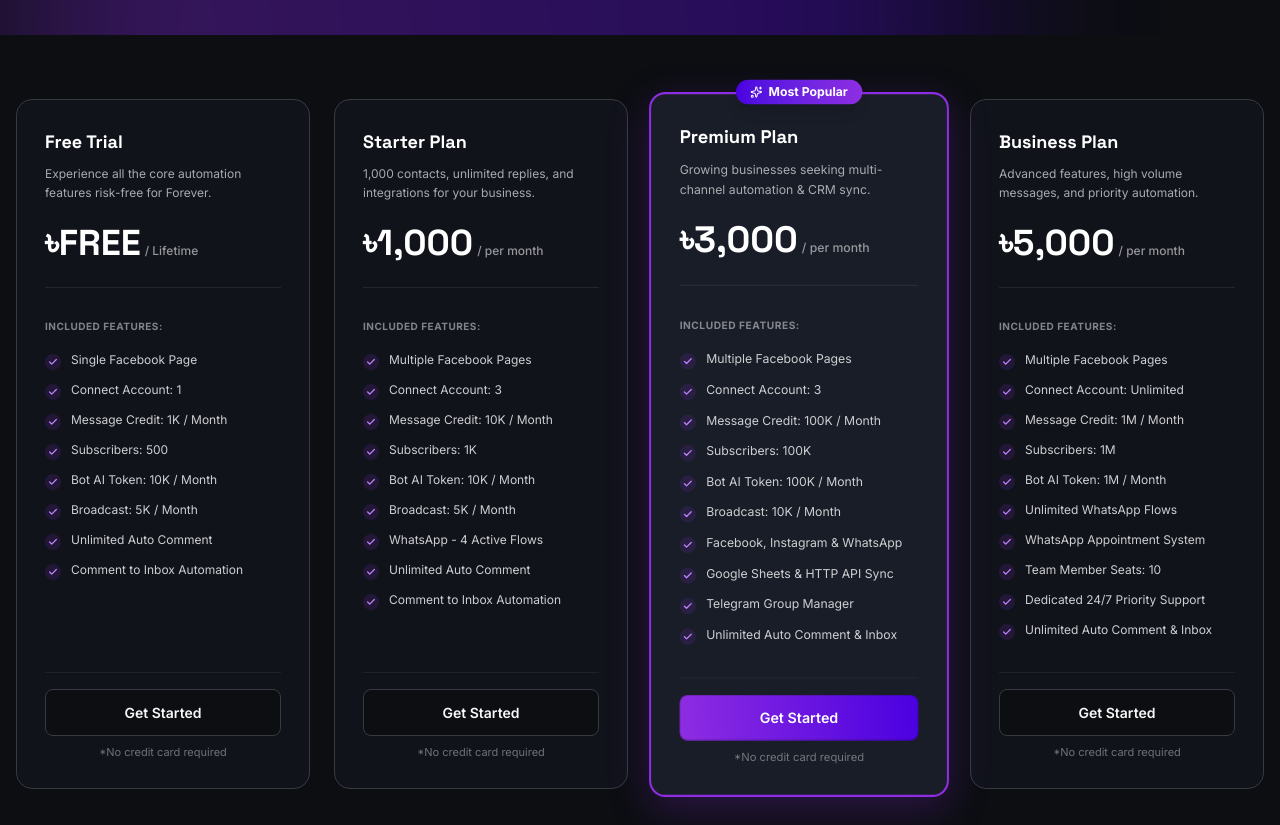
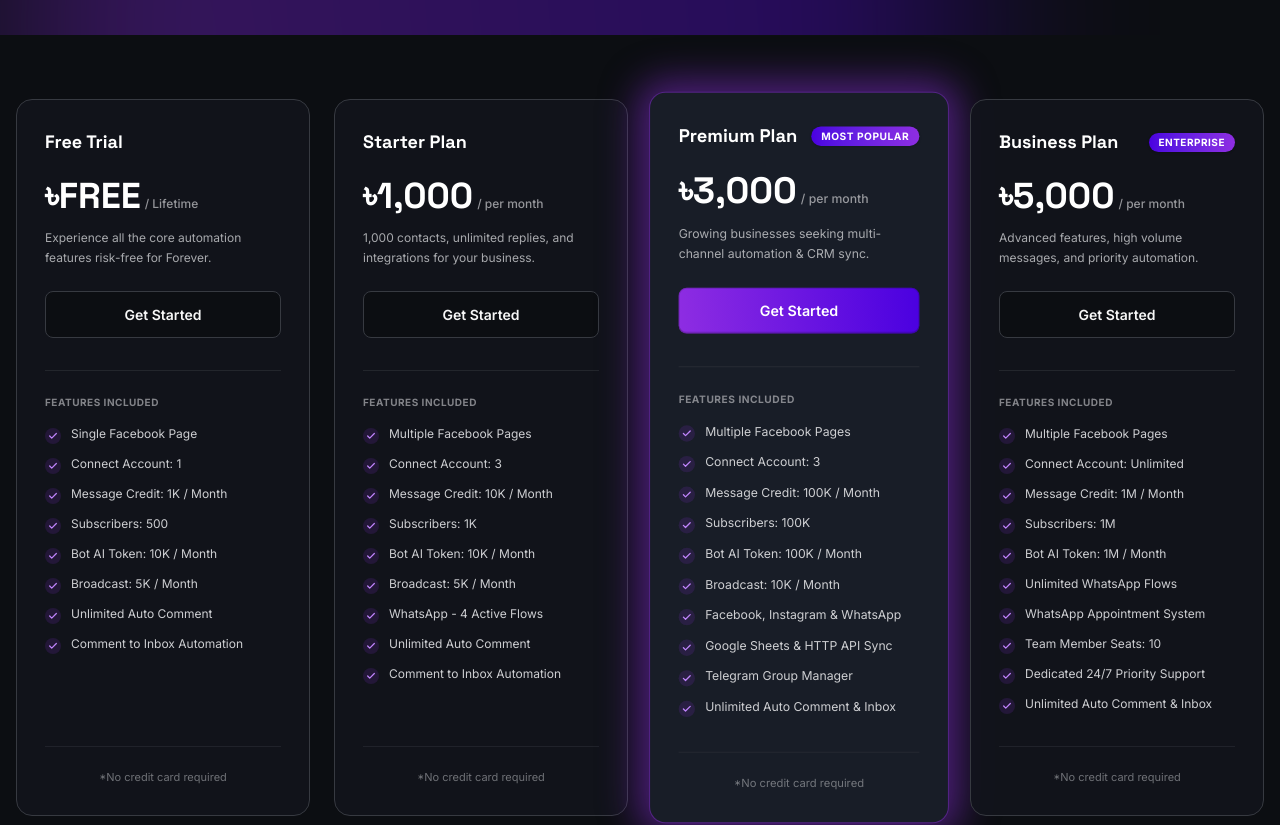
Before and after one commit to huipper1/jadubot-website, a Next.js app: page /pricing in a window 1280 px wide. Shown: the part 460-1285 px from the top of the page. Built offline with nearby package versions, Linux system fonts and the light colour scheme; no server answers.

Commit message:
feat: implement landing page components, configuration, and booking redirect page

```diff
--- a/src/app/book-a-free-demo/page.tsx
+++ b/src/app/book-a-free-demo/page.tsx
@@ -1,6 +1,6 @@
 import type { Metadata } from "next";
-import { DemoHero, DemoPerks, DemoForm } from "@/components/routes/demo";
-import { siteConfig } from "@/config/site";
+import { redirect } from "next/navigation";
+import { CALENDLY_DEMO_URL, siteConfig } from "@/config/site";
 
 export const metadata: Metadata = {
   title: "Book a Free Demo – Experience Smarter Automation | Jadubot",
@@ -17,21 +17,5 @@ export const metadata: Metadata = {
 };
 
 export default function BookADemoPage() {
-  return (
-    <>
-      <DemoHero />
-      <section className="relative py-12 md:py-20 border-t border-white/5">
-        <div className="container">
-          <div className="mx-auto grid max-w-5xl gap-12 lg:grid-cols-5">
-            <div className="lg:col-span-2">
-              <DemoPerks />
-            </div>
-            <div className="lg:col-span-3">
-              <DemoForm />
-            </div>
-          </div>
-        </div>
-      </section>
-    </>
-  );
+  redirect(CALENDLY_DEMO_URL);
 }
--- a/src/components/layouts/footer/Footer.tsx
+++ b/src/components/layouts/footer/Footer.tsx
@@ -1,6 +1,7 @@
 import Image from "next/image";
 import Link from "next/link";
 import { ArrowUpRight } from "lucide-react";
+import { CALENDLY_DEMO_URL } from "@/config/site";
 
 export function Footer() {
   const currentYear = new Date().getFullYear();
@@ -85,13 +86,15 @@ export function Footer() {
                 </Link>
               </li>
               <li>
-                <Link
-                  href="/book-a-free-demo"
+                <a
+                  href={CALENDLY_DEMO_URL}
+                  target="_blank"
+                  rel="noopener noreferrer"
                   className="inline-flex items-center gap-1 transition-colors hover:text-white"
                 >
                   <span>Live Demo</span>
                   <ArrowUpRight className="h-3.5 w-3.5" />
-                </Link>
+                </a>
               </li>
             </ul>
           </div>
--- a/src/components/routes/cpa/CpaHero.tsx
+++ b/src/components/routes/cpa/CpaHero.tsx
@@ -1,6 +1,7 @@
 import Link from "next/link";
 import { ArrowRight, Flame, ShieldAlert, Cpu } from "lucide-react";
 import { Badge } from "@/ui";
+import { CALENDLY_DEMO_URL } from "@/config/site";
 
 export function CpaHero() {
   return (
@@ -34,12 +35,14 @@ export function CpaHero() {
               <ArrowRight className="h-4 w-4" />
             </Link>
 
-            <Link
-              href="/book-a-free-demo"
+            <a
+              href={CALENDLY_DEMO_URL}
+              target="_blank"
+              rel="noopener noreferrer"
               className="inline-flex w-full items-center justify-center gap-2 rounded-full border border-white/10 bg-white/5 px-7 py-3.5 text-sm font-semibold text-foreground backdrop-blur-md transition-all hover:border-brand/40 sm:w-auto"
             >
               <span>Book Strategy Call</span>
-            </Link>
+            </a>
           </div>
 
           <div className="mt-10 grid grid-cols-2 gap-4 border-t border-white/5 pt-8 sm:grid-cols-3">
--- a/src/components/routes/home/HomeCta.tsx
+++ b/src/components/routes/home/HomeCta.tsx
@@ -1,5 +1,6 @@
 import Link from "next/link";
 import { ArrowRight, Sparkles } from "lucide-react";
+import { CALENDLY_DEMO_URL } from "@/config/site";
 
 export function HomeCta() {
   return (
@@ -29,13 +30,15 @@ export function HomeCta() {
             </p>
 
             <div className="mt-8 flex flex-col items-center justify-center gap-4 sm:flex-row">
-              <Link
-                href="/book-a-free-demo"
+              <a
+                href={CALENDLY_DEMO_URL}
+                target="_blank"
+                rel="noopener noreferrer"
                 className="group btn-primary inline-flex w-full items-center justify-center gap-2 px-8 py-4 text-sm font-semibold text-white shadow-[0_0_25px_rgba(142,45,226,0.35)] transition-all duration-300 hover:scale-[1.02] sm:w-auto"
               >
                 <span>Book a Free Live Demo</span>
                 <ArrowRight className="h-4 w-4 transition-transform duration-200 group-hover:translate-x-1" />
-              </Link>
+              </a>
 
               <Link
                 href="/service"
--- a/src/components/routes/home/HomeHero.tsx
+++ b/src/components/routes/home/HomeHero.tsx
@@ -1,6 +1,7 @@
 import Image from "next/image";
 import Link from "next/link";
 import { ArrowRight, Play } from "lucide-react";
+import { CALENDLY_DEMO_URL } from "@/config/site";
 
 export function HomeHero() {
   return (
@@ -56,9 +57,14 @@ export function HomeHero() {
               <span>Watch Demo</span>
             </a>
 
-            <Link href="/book-a-free-demo" className="btn-primary">
+            <a
+              href={CALENDLY_DEMO_URL}
+              target="_blank"
+              rel="noopener noreferrer"
+              className="btn-primary"
+            >
               <span>Book a live demo</span>
-            </Link>
+            </a>
           </div>
         </div>
 
--- a/src/components/routes/home/HomePricing.tsx
+++ b/src/components/routes/home/HomePricing.tsx
@@ -1,95 +1,12 @@
 "use client";
 
 import { useRef } from "react";
-import { Check } from "lucide-react";
-import { cn } from "@/utils";
 import { gsap, useGSAP } from "@/lib/animations";
-
-const PRICING_TIERS = [
-  {
-    name: "Free Trial",
-    price: "৳FREE",
-    period: "Lifetime",
-    badge: null,
-    description: "Experience all the core automation features risk-free for Forever.",
-    isPopular: false,
-    features: [
-      "Single Facebook Page",
-      "Connect Account: 1",
-      "Message Credit: 1K / Month",
-      "Subscribers: 500",
-      "Bot AI Token: 10K / Month",
-      "Broadcast: 5K / Month",
-      "Unlimited Auto Comment",
-      "Comment to Inbox Automation"
-    ]
-  },
-  {
-    name: "Starter Plan",
-    price: "৳1,000",
-    period: "per month",
-    badge: null,
-    description: "1,000 contacts, unlimited replies, and integrations for your business.",
-    isPopular: false,
-    features: [
-      "Multiple Facebook Pages",
-      "Connect Account: 3",
-      "Message Credit: 10K / Month",
-      "Subscribers: 1K",
-      "Bot AI Token: 10K / Month",
-      "Broadcast: 5K / Month",
-      "WhatsApp - 4 Active Flows",
-      "Unlimited Auto Comment",
-      "Comment to Inbox Automation"
-    ]
-  },
-  {
-    name: "Premium Plan",
-    price: "৳3,000",
-    period: "per month",
-    badge: "Most Popular",
-    description: "Growing businesses seeking multi-channel automation & CRM sync.",
-    isPopular: true,
-    features: [
-      "Multiple Facebook Pages",
-      "Connect Account: 3",
-      "Message Credit: 100K / Month",
-      "Subscribers: 100K",
-      "Bot AI Token: 100K / Month",
-      "Broadcast: 10K / Month",
-      "Facebook, Instagram & WhatsApp",
-      "Google Sheets & HTTP API Sync",
-      "Telegram Group Manager",
-      "Unlimited Auto Comment & Inbox"
-    ]
-  },
-  {
-    name: "Business Plan",
-    price: "৳5,000",
-    period: "per month",
-    badge: "Enterprise",
-    description: "Advanced features, high volume messages, and priority automation.",
-    isPopular: false,
-    features: [
-      "Multiple Facebook Pages",
-      "Connect Account: Unlimited",
-      "Message Credit: 1M / Month",
-      "Subscribers: 1M",
-      "Bot AI Token: 1M / Month",
-      "Unlimited WhatsApp Flows",
-      "WhatsApp Appointment System",
-      "Team Member Seats: 10",
-      "Dedicated 24/7 Priority Support",
-      "Unlimited Auto Comment & Inbox"
-    ]
-  }
-];
+import { PricingCards } from "@/components/routes/pricing";
 
 export function HomePricing() {
   const sectionRef = useRef<HTMLElement | null>(null);
   const headerRef = useRef<HTMLDivElement | null>(null);
-  const cardsRef = useRef<HTMLDivElement[]>([]);
-  const gridRef = useRef<HTMLDivElement | null>(null);
 
   useGSAP(
     () => {
@@ -99,7 +16,7 @@ export function HomePricing() {
 
       if (prefersReducedMotion) return;
 
-      // 1. Header pop animation
+      // Header pop animation
       if (headerRef.current) {
         gsap.fromTo(
           headerRef.current,
@@ -115,30 +32,6 @@ export function HomePricing() {
             scrollTrigger: {
               trigger: headerRef.current,
               start: "top 85%",
-              once: true
-            }
-          }
-        );
-      }
-
-      // 2. Cards pop animation (staggered across the 4 cards)
-      const validCards = cardsRef.current.filter(Boolean);
-      if (validCards.length > 0) {
-        gsap.fromTo(
-          validCards,
-          {
-            scale: 0.88,
-            opacity: 0
-          },
-          {
-            scale: 1,
-            opacity: 1,
-            duration: 0.8,
-            stagger: 0.1,
-            ease: "back.out(1.4)",
-            scrollTrigger: {
-              trigger: gridRef.current || validCards[0],
-              start: "top 82%",
               once: true
             }
           }
@@ -169,93 +62,8 @@ export function HomePricing() {
           </p>
         </div>
 
-        {/* 4 Pricing Cards Grid */}
-        <div ref={gridRef} className="mt-16 grid gap-6 sm:grid-cols-2 xl:grid-cols-4">
-          {PRICING_TIERS.map((tier, idx) => (
-            <div
-              key={tier.name}
-              ref={(el) => {
-                if (el) cardsRef.current[idx] = el;
-              }}
-              className="h-full will-change-transform origin-center"
-            >
-              <div
-                className={cn(
-                  "h-full relative flex flex-col justify-between rounded-2xl p-7 transition-all duration-300",
-                  tier.isPopular
-                    ? "border border-[#8e2de2]/50 bg-[#181d27] shadow-[0px_0px_36px_11px_rgba(142,_45,_226,_0.5)] scale-[1.02] z-10"
-                    : "border border-[#373a41] bg-[#12151c]/90 hover:border-[#373a41] hover:bg-[#181d27]"
-                )}
-              >
-                <div>
-                  <div className="flex items-center justify-between">
-                    <h3 className="font-heading text-lg font-bold text-white">
-                      {tier.name}
-                    </h3>
-                    {tier.badge && (
-                      <span className="rounded-full bg-gradient-to-r from-[#4a00e0] to-[#8e2de2] px-2.5 py-0.5 text-[10px] font-bold text-white uppercase tracking-wider shadow-sm">
-                        {tier.badge}
-                      </span>
-                    )}
-                  </div>
-
-                  <div className="mt-5 flex items-baseline gap-1">
-                    <span className="font-heading text-3xl font-black text-white sm:text-4xl">
-                      {tier.price}
-                    </span>
-                    <span className="text-xs text-[#cecfd2]/70 font-medium">
-                      / {tier.period}
-                    </span>
-                  </div>
-
-                  <p className="mt-3 text-xs leading-relaxed text-[#cecfd2]/80">
-                    {tier.description}
-                  </p>
-
-                  {/* Primary CTA Button to Portal */}
-                  <div className="mt-6">
-                    <a
-                      href="https://app.jadubot.com/"
-                      target="_blank"
-                      rel="noopener noreferrer"
-                      className={cn(
-                        "w-full text-center text-xs font-semibold py-3 px-4 rounded-xl transition-all duration-200 block",
-                        tier.isPopular
-                          ? "btn-primary shadow-[0_0_20px_rgba(142,45,226,0.35)]"
-                          : "btn-black hover:border-[#8e2de2]/50 hover:text-white"
-                      )}
-                    >
-                      Get Started
-                    </a>
-                  </div>
-
-                  {/* Features List */}
-                  <div className="mt-8 border-t border-[#373a41]/50 pt-6">
-                    <p className="text-[10px] font-bold uppercase tracking-wider text-[#cecfd2]/60 mb-4">
-                      Features Included
-                    </p>
-                    <ul className="space-y-3 text-xs text-[#cecfd2]">
-                      {tier.features.map((feat) => (
-                        <li key={feat} className="flex items-start gap-2.5">
-                          <div className="mt-0.5 flex h-4 w-4 shrink-0 items-center justify-center rounded-full bg-[#8e2de2]/15 text-[#c084fc]">
-                            <Check className="h-2.5 w-2.5 stroke-[3]" />
-                          </div>
-                          <span className="leading-snug">{feat}</span>
-                        </li>
-                      ))}
-                    </ul>
-                  </div>
-                </div>
-
-                <div className="mt-8 pt-4 border-t border-[#373a41]/40 text-center">
-                  <span className="text-[11px] text-[#cecfd2]/50">
-                    *No credit card required
-                  </span>
-                </div>
-              </div>
-            </div>
-          ))}
-        </div>
+        {/* 4 Pricing Cards Grid (Reused Component) */}
+        <PricingCards isStandalone={false} className="mt-16" />
       </div>
     </section>
   );
--- a/src/components/routes/pricing/PricingCards.tsx
+++ b/src/components/routes/pricing/PricingCards.tsx
@@ -1,7 +1,11 @@
-import { Check, Sparkles } from "lucide-react";
+"use client";
+
+import { useRef } from "react";
+import { Check } from "lucide-react";
 import { cn } from "@/utils";
+import { gsap, useGSAP } from "@/lib/animations";
 
-const PRICING_TIERS = [
+export const PRICING_TIERS = [
   {
     name: "Free Trial",
     price: "৳FREE",
@@ -81,38 +85,85 @@ const PRICING_TIERS = [
   }
 ];
 
-export function PricingCards() {
-  return (
-    <section className="relative py-12 md:py-16">
-      <div className="container">
-        {/* Pricing Cards Grid */}
-        <div className="grid grid-cols-1 gap-6 sm:grid-cols-2 lg:grid-cols-4">
-          {PRICING_TIERS.map((tier) => (
+export interface PricingCardsProps {
+  className?: string;
+  isStandalone?: boolean;
+}
+
+export function PricingCards({
+  className,
+  isStandalone = true
+}: PricingCardsProps) {
+  const containerRef = useRef<HTMLDivElement | null>(null);
+  const cardsRef = useRef<HTMLDivElement[]>([]);
+  const gridRef = useRef<HTMLDivElement | null>(null);
+
+  useGSAP(
+    () => {
+      const prefersReducedMotion = window.matchMedia(
+        "(prefers-reduced-motion: reduce)"
+      ).matches;
+
+      if (prefersReducedMotion) return;
+
+      const validCards = cardsRef.current.filter(Boolean);
+      if (validCards.length > 0) {
+        gsap.fromTo(
+          validCards,
+          {
+            scale: 0.88,
+            opacity: 0
+          },
+          {
+            scale: 1,
+            opacity: 1,
+            duration: 0.8,
+            stagger: 0.1,
+            ease: "back.out(1.4)",
+            scrollTrigger: {
+              trigger: gridRef.current || validCards[0],
+              start: "top 82%",
+              once: true
+            }
+          }
+        );
+      }
+    },
+    { scope: containerRef }
+  );
+
+  const gridContent = (
+    <div
+      ref={gridRef}
+      className={cn("grid gap-6 sm:grid-cols-2 xl:grid-cols-4", className)}
+    >
+      {PRICING_TIERS.map((tier, idx) => (
         <div
           key={tier.name}
+          ref={(el) => {
+            if (el) cardsRef.current[idx] = el;
+          }}
+          className="h-full will-change-transform origin-center"
+        >
+          <div
             className={cn(
-                "relative flex flex-col justify-between rounded-2xl p-7 transition-all duration-300",
+              "h-full relative flex flex-col justify-between rounded-2xl p-7 transition-all duration-300",
               tier.isPopular
-                  ? "border-2 border-[#8e2de2] bg-[#181d27] shadow-[0_12px_40px_rgba(142,45,226,0.25)] scale-[1.02] z-10"
+                ? "border border-[#8e2de2]/50 bg-[#181d27] shadow-[0px_0px_36px_11px_rgba(142,_45,_226,_0.5)] scale-[1.02] z-10"
                 : "border border-[#373a41] bg-[#12151c]/90 hover:border-[#373a41] hover:bg-[#181d27]"
             )}
           >
-              {tier.isPopular && (
-                <div className="absolute -top-3.5 left-1/2 -translate-x-1/2">
-                  <span className="inline-flex items-center gap-1.5 rounded-full bg-gradient-to-r from-[#4a00e0] to-[#8e2de2] px-3.5 py-1 text-xs font-bold text-white shadow-lg">
-                    <Sparkles className="h-3 w-3" />
-                    Most Popular
-                  </span>
-                </div>
-              )}
-
             <div>
+              <div className="flex items-center justify-between">
                 <h3 className="font-heading text-lg font-bold text-white">
                   {tier.name}
                 </h3>
-                <p className="mt-2 text-xs leading-relaxed text-[#cecfd2]/80 min-h-[32px]">
-                  {tier.description}
-                </p>
+                {tier.badge && (
+                  <span className="rounded-full bg-gradient-to-r from-[#4a00e0] to-[#8e2de2] px-2.5 py-0.5 text-[10px] font-bold text-white uppercase tracking-wider shadow-sm">
+                    {tier.badge}
+                  </span>
+                )}
+              </div>
 
               <div className="mt-5 flex items-baseline gap-1">
                 <span className="font-heading text-3xl font-black text-white sm:text-4xl">
@@ -123,30 +174,18 @@ export function PricingCards() {
                 </span>
               </div>
 
-                <div className="mt-6 border-t border-[#373a41]/50 pt-6">
-                  <span className="text-[10px] font-bold uppercase tracking-wider text-[#cecfd2]/60">
-                    Included Features:
-                  </span>
-                  <ul className="mt-4 space-y-3 text-xs text-[#cecfd2]">
-                    {tier.features.map((feature) => (
-                      <li key={feature} className="flex items-start gap-2.5">
-                        <div className="mt-0.5 flex h-4 w-4 shrink-0 items-center justify-center rounded-full bg-[#8e2de2]/15 text-[#c084fc]">
-                          <Check className="h-2.5 w-2.5 stroke-[3]" />
-                        </div>
-                        <span className="leading-snug">{feature}</span>
-                      </li>
-                    ))}
-                  </ul>
-                </div>
-              </div>
+              <p className="mt-3 text-xs leading-relaxed text-[#cecfd2]/80">
+                {tier.description}
+              </p>
 
-              <div className="mt-8 pt-4 border-t border-[#373a41]/40">
+              {/* Primary CTA Button to Portal */}
+              <div className="mt-6">
                 <a
                   href="https://app.jadubot.com/"
                   target="_blank"
                   rel="noopener noreferrer"
                   className={cn(
-                    "flex w-full items-center justify-center rounded-xl py-3 text-xs font-semibold transition-all duration-200 block text-center",
+                    "w-full text-center text-xs font-semibold py-3 px-4 rounded-xl transition-all duration-200 block",
                     tier.isPopular
                       ? "btn-primary shadow-[0_0_20px_rgba(142,45,226,0.35)]"
                       : "btn-black hover:border-[#8e2de2]/50 hover:text-white"
@@ -154,14 +193,44 @@ export function PricingCards() {
                 >
                   Get Started
                 </a>
-                <p className="mt-2 text-center text-[11px] text-[#cecfd2]/50">
+              </div>
+
+              {/* Features List */}
+              <div className="mt-8 border-t border-[#373a41]/50 pt-6">
+                <p className="text-[10px] font-bold uppercase tracking-wider text-[#cecfd2]/60 mb-4">
+                  Features Included
+                </p>
+                <ul className="space-y-3 text-xs text-[#cecfd2]">
+                  {tier.features.map((feat) => (
+                    <li key={feat} className="flex items-start gap-2.5">
+                      <div className="mt-0.5 flex h-4 w-4 shrink-0 items-center justify-center rounded-full bg-[#8e2de2]/15 text-[#c084fc]">
+                        <Check className="h-2.5 w-2.5 stroke-[3]" />
+                      </div>
+                      <span className="leading-snug">{feat}</span>
+                    </li>
+                  ))}
+                </ul>
+              </div>
+            </div>
+
+            <div className="mt-8 pt-4 border-t border-[#373a41]/40 text-center">
+              <span className="text-[11px] text-[#cecfd2]/50">
                 *No credit card required
-                </p>
+              </span>
+            </div>
           </div>
         </div>
       ))}
     </div>
-      </div>
+  );
+
+  if (isStandalone) {
+    return (
+      <section ref={containerRef} className="relative py-12 md:py-16">
+        <div className="container mx-auto max-w-7xl">{gridContent}</div>
       </section>
     );
   }
+
+  return <div ref={containerRef}>{gridContent}</div>;
+}
--- a/src/components/routes/service/ServiceCta.tsx
+++ b/src/components/routes/service/ServiceCta.tsx
@@ -1,5 +1,6 @@
 import Link from "next/link";
 import { ArrowRight } from "lucide-react";
+import { CALENDLY_DEMO_URL } from "@/config/site";
 
 export function ServiceCta() {
   return (
@@ -14,13 +15,15 @@ export function ServiceCta() {
             flow tailored to your business on the spot.
           </p>
           <div className="mt-8 flex justify-center">
-            <Link
-              href="/book-a-free-demo"
+            <a
+              href={CALENDLY_DEMO_URL}
+              target="_blank"
+              rel="noopener noreferrer"
               className="btn-primary inline-flex items-center gap-2 px-8 py-3.5 text-sm font-semibold text-white shadow-[0_0_25px_rgba(142,45,226,0.35)] transition-all hover:scale-[1.02]"
             >
               <span>Schedule Free Demo</span>
               <ArrowRight className="h-4 w-4" />
-            </Link>
+            </a>
           </div>
         </div>
       </div>
--- a/src/config/site.ts
+++ b/src/config/site.ts
@@ -25,3 +25,5 @@ export const siteConfig: SiteConfig = {
   },
   ogImage: "/assets/images/shared/jadubot-logo.png"
 } as const;
+
+export const CALENDLY_DEMO_URL = "https://calendly.com/jadubot-com/30min?month=2026-09";
```
Also changed, not shown: src/components/layouts/header/Header.tsx (+11 -6 lines), src/components/routes/home/HomeTrialCta.tsx (+8 -2 lines). Lines whose indentation alone changed are shown as unchanged.
